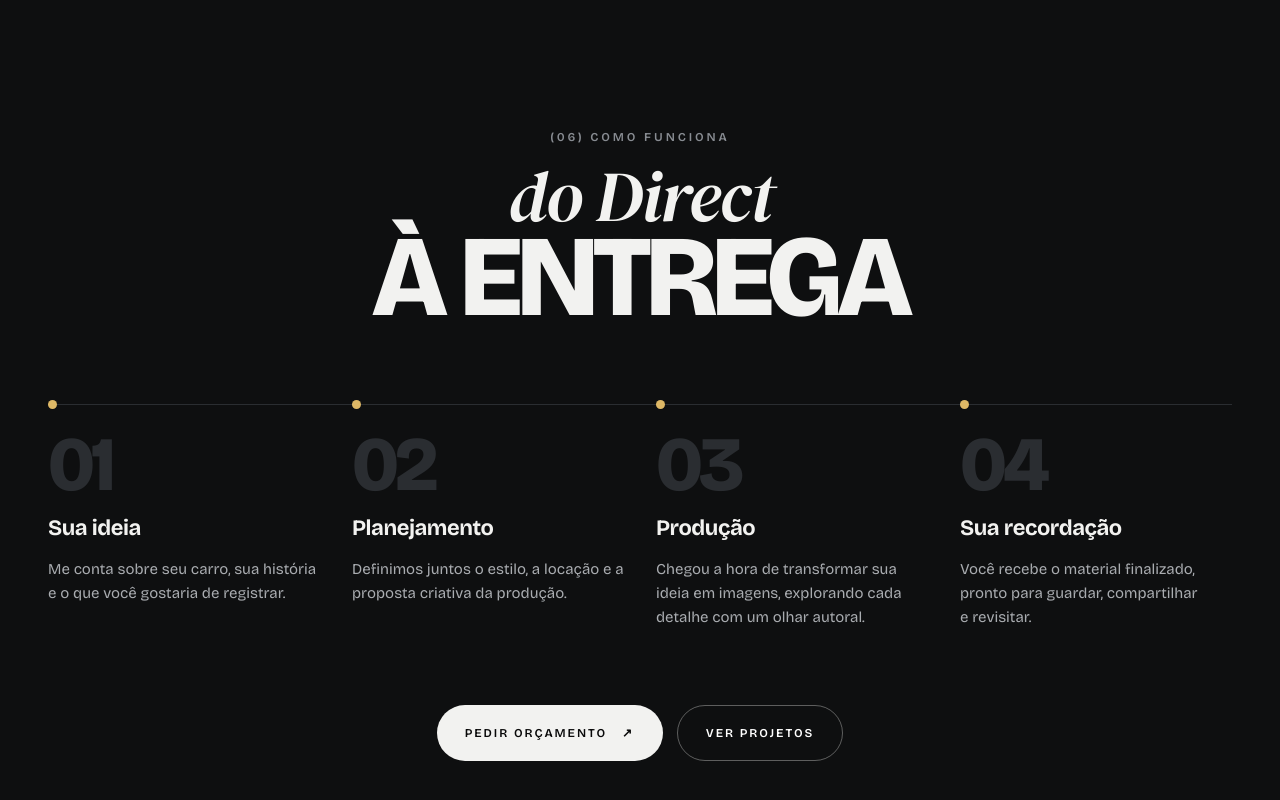
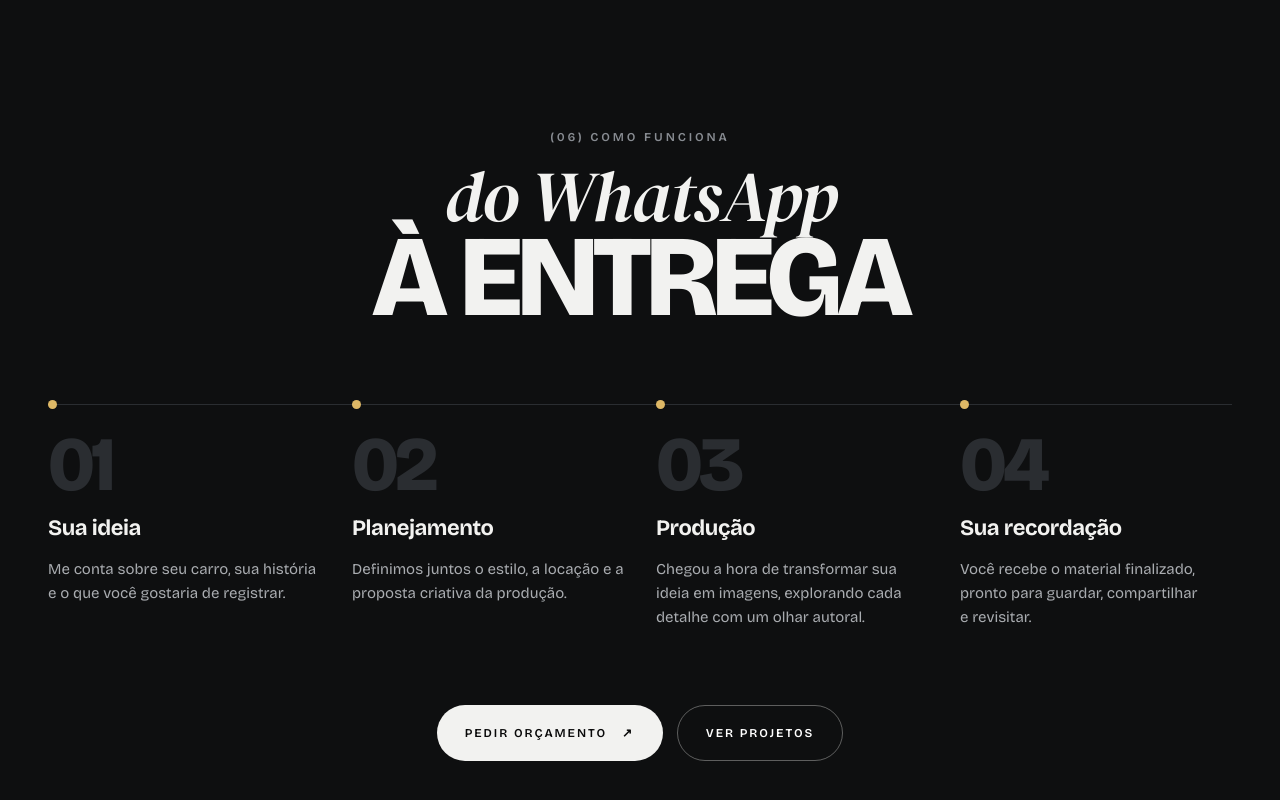
Before and after one commit to ttsorocaba52-cell/legitmediabr, a Next.js app: page / in a window 1280 px wide. Shown: the part 8235-9035 px from the top of the page. Built offline with nearby package versions, Linux system fonts and the light colour scheme.

Commit message:
copy: título de Como funciona passa a 'do WhatsApp à entrega'
Co-Authored-By: Claude Sonnet 5.5 <noreply@anthropic.com>
Claude-Session: https://claude.ai/code/session_013FDkCNktR5z9zbhmhKrYPA

```diff
--- a/app/page.tsx
+++ b/app/page.tsx
@@ -161,7 +161,7 @@ export default function Home() {
       <VideoBand />
 
       <section id="processo" className="stack-sec alt">
-        <SectionHead label="(06) Como funciona" italic="do Direct" title="à entrega" />
+        <SectionHead label="(06) Como funciona" italic="do WhatsApp" title="à entrega" />
         <div className="wrap steps">
           {STEPS.map((s, i) => (
             <div data-reveal="" className="step" key={s.title}>
```
